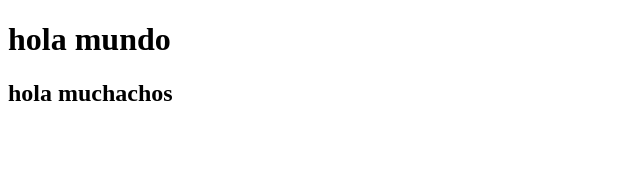
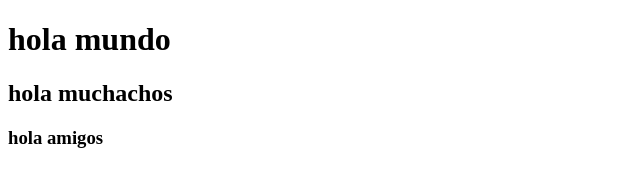
Before and after one commit to meligutierrez3458/claseejemploacamica, a plain HTML site: page algo.html in a window 1280 px wide. Shown: the whole page, without its empty margins (0-640 px from the left). Drawn offline with Linux system fonts and the light colour scheme.

Commit message:
una cosa mas

```diff
--- a/algo.html
+++ b/algo.html
@@ -8,5 +8,6 @@
 <body>
     <h1>hola mundo</h1>
     <h2>hola muchachos</h2>
+    <h3>hola amigos</h3>
 </body>
 </html>
```
